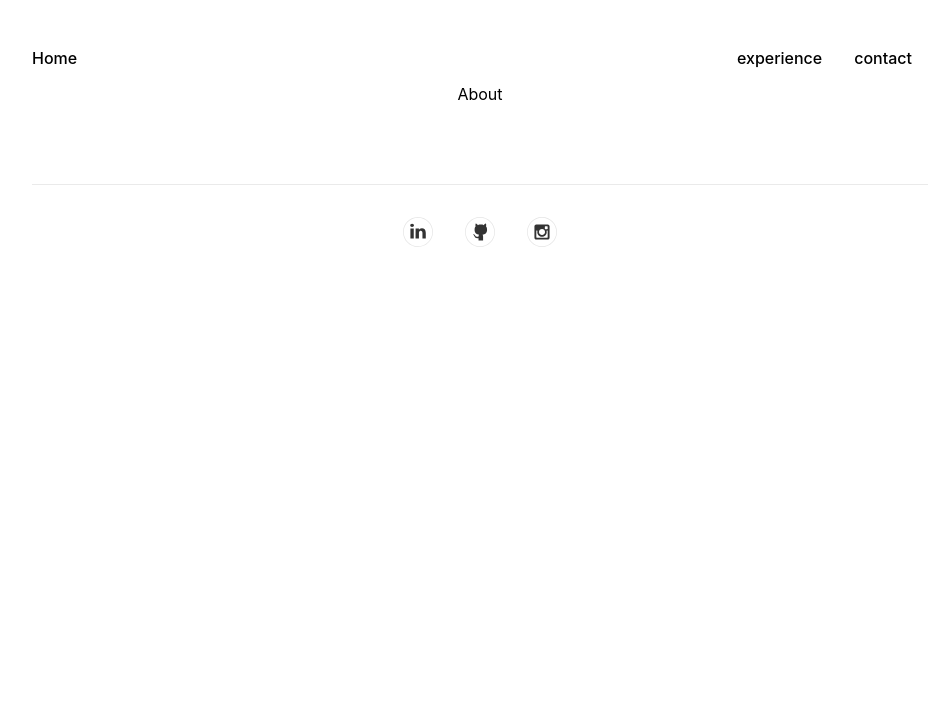
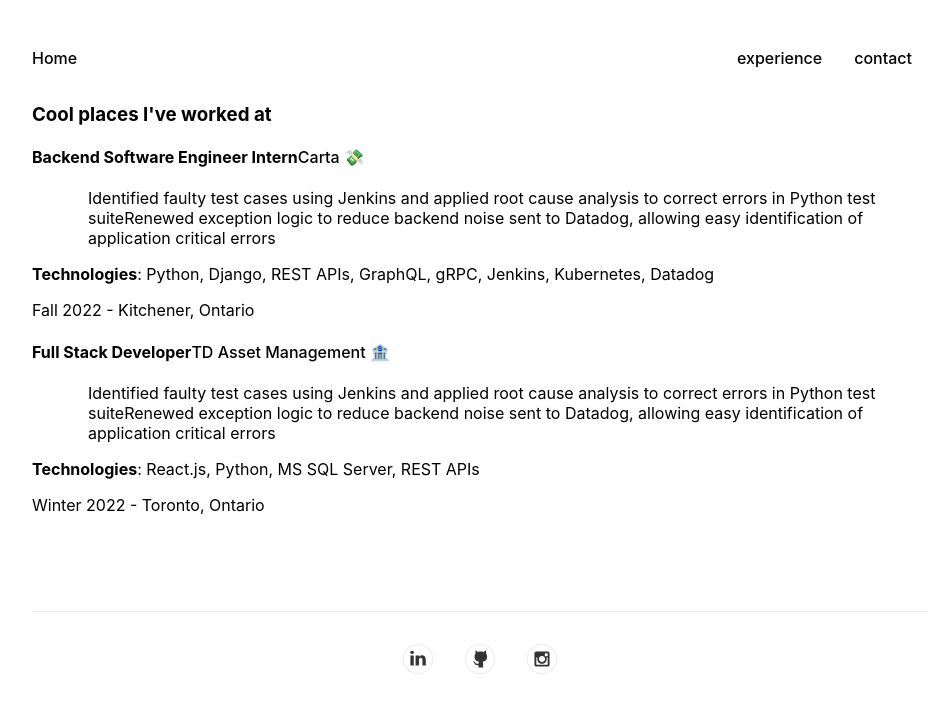
Before and after one commit to AdrianJendo/portfolio-website, a Next.js app: page /experience in a window 1280 px wide. Shown: the top 712 px of the page, without its empty margins (160-1103 px from the left). Built offline with nearby package versions, Linux system fonts and the light colour scheme.

Commit message:
Messy experience and projects WIP

```diff
--- /dev/null
+++ b/data/experiences.js
@@ -0,0 +1,30 @@
+const experiences = [
+    {
+        "jobTitle": "Backend Software Engineer Intern",
+        "company": "Carta 💸",
+        "header": "Developing APIs and backend services with Python and Django to improve Carta’s 409A Valuations platform",
+        "description": [
+            "Identified faulty test cases using Jenkins and applied root cause analysis to correct errors in Python test suite",
+            "Renewed exception logic to reduce backend noise sent to Datadog, allowing easy identification of application critical errors"
+        ],
+        "technologies": "Python, Django, REST APIs, GraphQL, gRPC, Jenkins, Kubernetes, Datadog",
+        "date": "Fall 2022",
+        "location": "Kitchener, Ontario",
+        "url": "https://www.carta.com/"
+    },
+    {
+        "jobTitle": "Full Stack Developer",
+        "company": "TD Asset Management 🏦",
+        "header": "Developing APIs and backend services with Python and Django to improve Carta’s 409A Valuations platform",
+        "description": [
+            "Identified faulty test cases using Jenkins and applied root cause analysis to correct errors in Python test suite",
+            "Renewed exception logic to reduce backend noise sent to Datadog, allowing easy identification of application critical errors"
+        ],
+        "technologies": "React.js, Python, MS SQL Server, REST APIs",
+        "date": "Winter 2022",
+        "location": "Toronto, Ontario",
+        "url": "https://www.td.com/"
+    }
+]
+
+export default experiences
--- a/pages/experience.tsx
+++ b/pages/experience.tsx
@@ -1,7 +1,50 @@
 import type { NextPage } from "next"
+import { useEffect, useState } from "react"
+import experiencesData from "../data/experiences"
 
 const Experience: NextPage = () => {
-  return <div>About</div>
+
+  const [experiences, setExperiences] = useState<{ jobTitle: string;
+    company: string;
+    header: string;
+    description: Array<string>;
+    technologies: string;
+    date: string;
+    location: string;
+    url: string}[]>([]);
+
+  useEffect(() => setExperiences(experiencesData), [])
+  return <div className='container'>
+
+    <div className='experience-content'>
+        <div className='experiences-container'>
+            <div className='work'>
+                <h3>Cool places I've worked at</h3>
+                  {experiences.map(experience =>
+
+                    <div >
+
+                        <h4>{experience.jobTitle}<a href={experience.url}>{experience.company}</a></h4>
+                        <ul>
+                            <li >
+                                <p>{experience.description}</p>
+                            </li>
+                        </ul>
+                        <p>
+                            <span>
+                                <p><span style={{fontWeight:700}}>Technologies</span>: {experience.technologies}</p>
+                            </span>
+                            {experience.date} - {experience.location}
+                        </p>
+                    </div>
+
+
+                  )
+                  }
+            </div>
+        </div>
+    </div>
+</div>
 }
 
 export default Experience
```
Also changed, not shown: data/projects.js (added, +13 -0 lines), pages/index.tsx (+8 -0 lines), pages/projects.tsx (added, +44 -0 lines), data/experience.json (deleted), data/projects.json (deleted), 1 other file (tests, documents, lock files or other folders).
